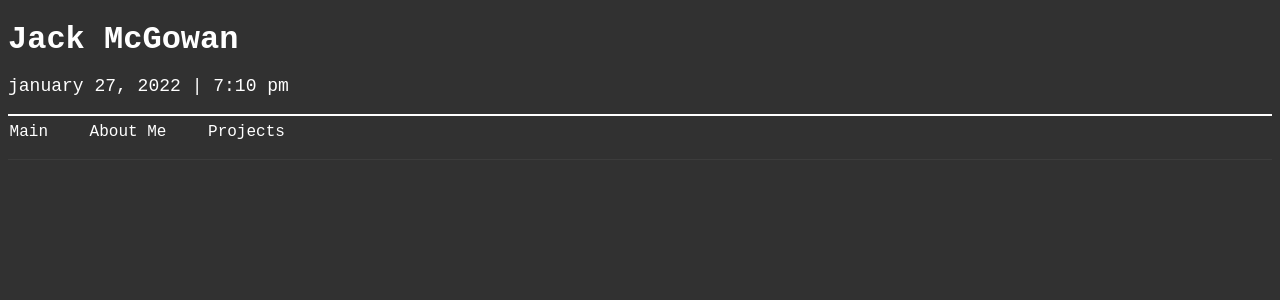
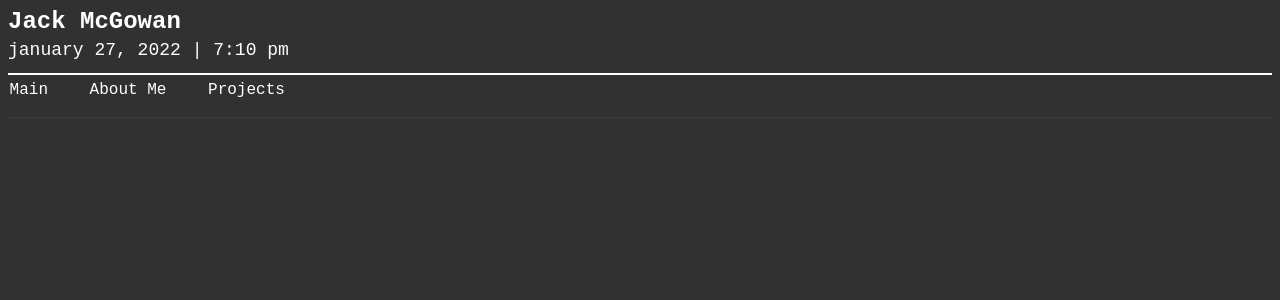
Before and after one commit to jack-mcgowan/jack-mcgowan.github.io, a PHP site: page / in a window 1280 px wide. Shown: the top 300 px of the page. Run offline with PHP 8.4, Linux system fonts and the light colour scheme.

Commit message:
Updating files

```diff
--- a/css/style.css
+++ b/css/style.css
@@ -2,6 +2,15 @@ body {
     color: white;
     font-family: 'Courier New', Courier, monospace;
     background-color: #313131;
+}
+
+section[class="^top"] h1 {
+    margin: auto;
+}
+
+section[class="^top"] p {
+    margin: auto;
+    margin-bottom: 1%;
 }
 
 nav {
--- a/index.html
+++ b/index.html
@@ -10,8 +10,11 @@
         <script src="main.js"></script>
     </head>
     <body>
-        <h1 style="margin-bottom: 5px;">Jack McGowan</h1>
-        <p class="date" id="todaysDate"></p>
+        <section class="^top">
+            <h1 style="margin-bottom: 5px;">Jack McGowan</h1>
+            <p class="date" id="todaysDate"></p>
+        </section>
+
         <nav>
             <ol>
                 <li>Main</li>
```
